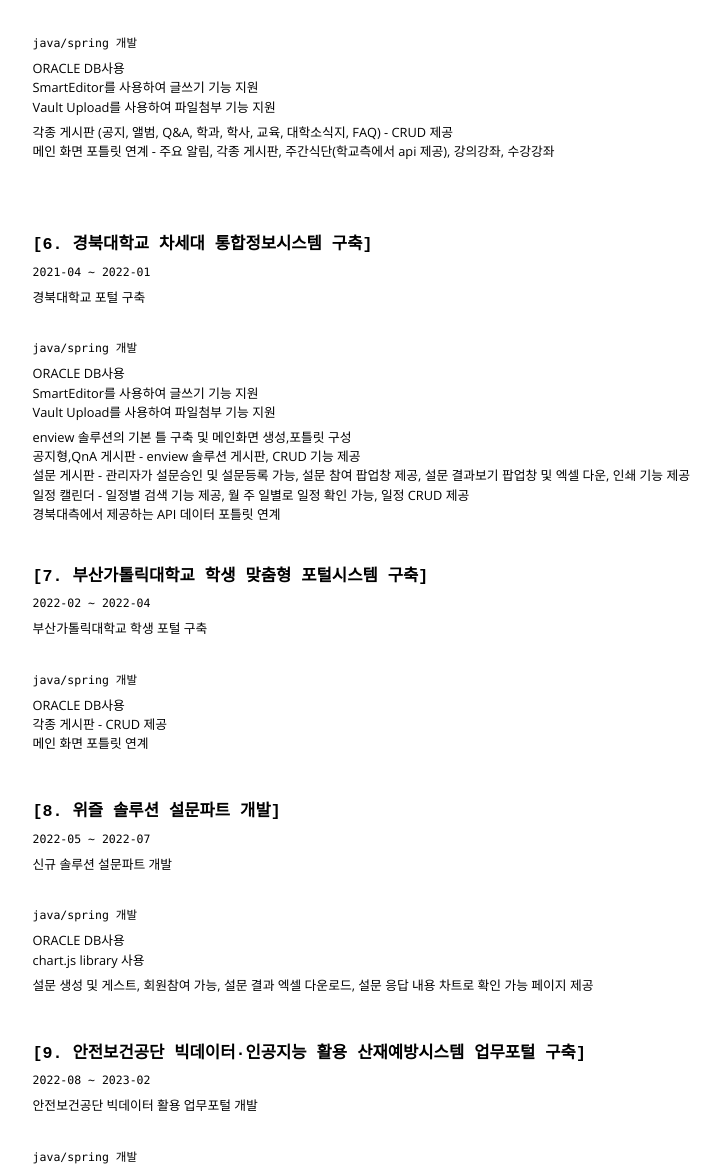
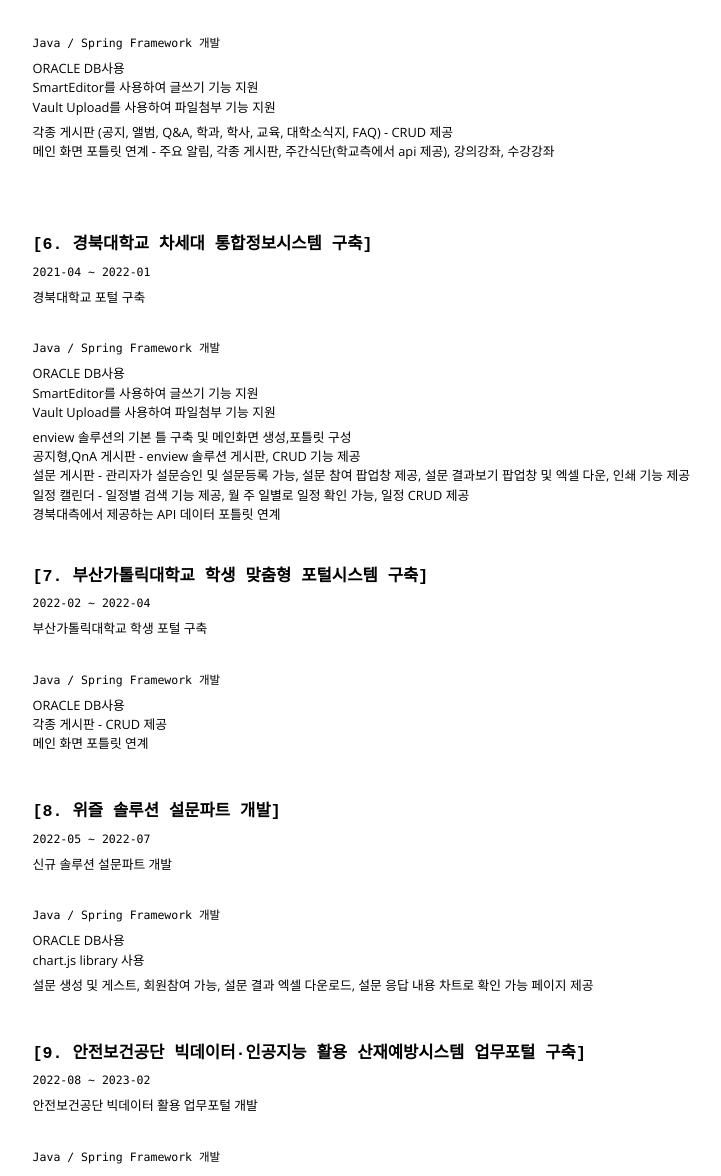
Before and after one commit to eormskim/cv, a Jekyll site: the page built from index.md, in a window 1280 px wide and 1400 px high, scrolled down 2566 px. Shown: the part 224-1400 px from the top of the window, without its empty margins (297-1018 px from the left). Built offline with Jekyll 4.4.1, drawn with Linux system fonts in a browser that asks for light colours; nearby versions of some CDN libraries; some of the changed text lies outside the part shown.

Commit message:
Update index.md

```diff
--- a/index.md
+++ b/index.md
@@ -38,7 +38,7 @@ title: 김대근
 
 <br>
 
-`java/spring 개발`
+`Java / Spring Framework 개발`
 
 CUBRID DB사용<br>
 Dext5upload를 이용하여 대용량 업로드 지원<br>
@@ -65,7 +65,7 @@ UST 학생/교원 포털 시스템 입니다.
 
 <br>
 
-`java/spring 개발`
+`Java / Spring Framework 개발`
 
 ORACLE DB 사용<br>
 SmartEditor를 사용하여 글쓰기 기능 지원<br>
@@ -95,7 +95,7 @@ Q&A게시판 - 공개글,비공개글 작성 가능 등<br>
 
 <br>
 
-`java/spring 개발`
+`Java / Spring Framework 개발`
 
 TiberotbAdmin사용<br>
 
@@ -118,7 +118,7 @@ TiberotbAdmin사용<br>
 
 <br>
 
-`java/spring 개발`
+`Java / Spring Framework 개발`
 
 MSSQL사용<br>
 SmartEditor를 사용하여 글쓰기 기능 지원<br>
@@ -146,7 +146,7 @@ SmartEditor를 사용하여 글쓰기 기능 지원<br>
 
 <br>
 
-`java/spring 개발`
+`Java / Spring Framework 개발`
 
 ORACLE DB사용<br>
 SmartEditor를 사용하여 글쓰기 기능 지원<br>
@@ -171,7 +171,7 @@ Vault Upload를 사용하여 파일첨부 기능 지원<br>
 
 <br>
 
-`java/spring 개발`
+`Java / Spring Framework 개발`
 
 ORACLE DB사용<br>
 SmartEditor를 사용하여 글쓰기 기능 지원<br>
@@ -194,7 +194,7 @@ enview 솔루션의 기본 틀 구축 및 메인화면 생성,포틀릿 구성<b
 
 <br>
 
-`java/spring 개발`
+`Java / Spring Framework 개발`
 
 ORACLE DB사용<br>
 각종 게시판 - CRUD 제공<br>
@@ -212,7 +212,7 @@ ORACLE DB사용<br>
 
 <br>
 
-`java/spring 개발`
+`Java / Spring Framework 개발`
 
 ORACLE DB사용<br>
 chart.js library 사용<br>
@@ -231,7 +231,7 @@ chart.js library 사용<br>
 
 <br>
 
-`java/spring 개발`
+`Java / Spring Framework 개발`
 
 ORACLE DB, PostgreSQL사용<br>
 Apache ECharts library 사용<br>
```
